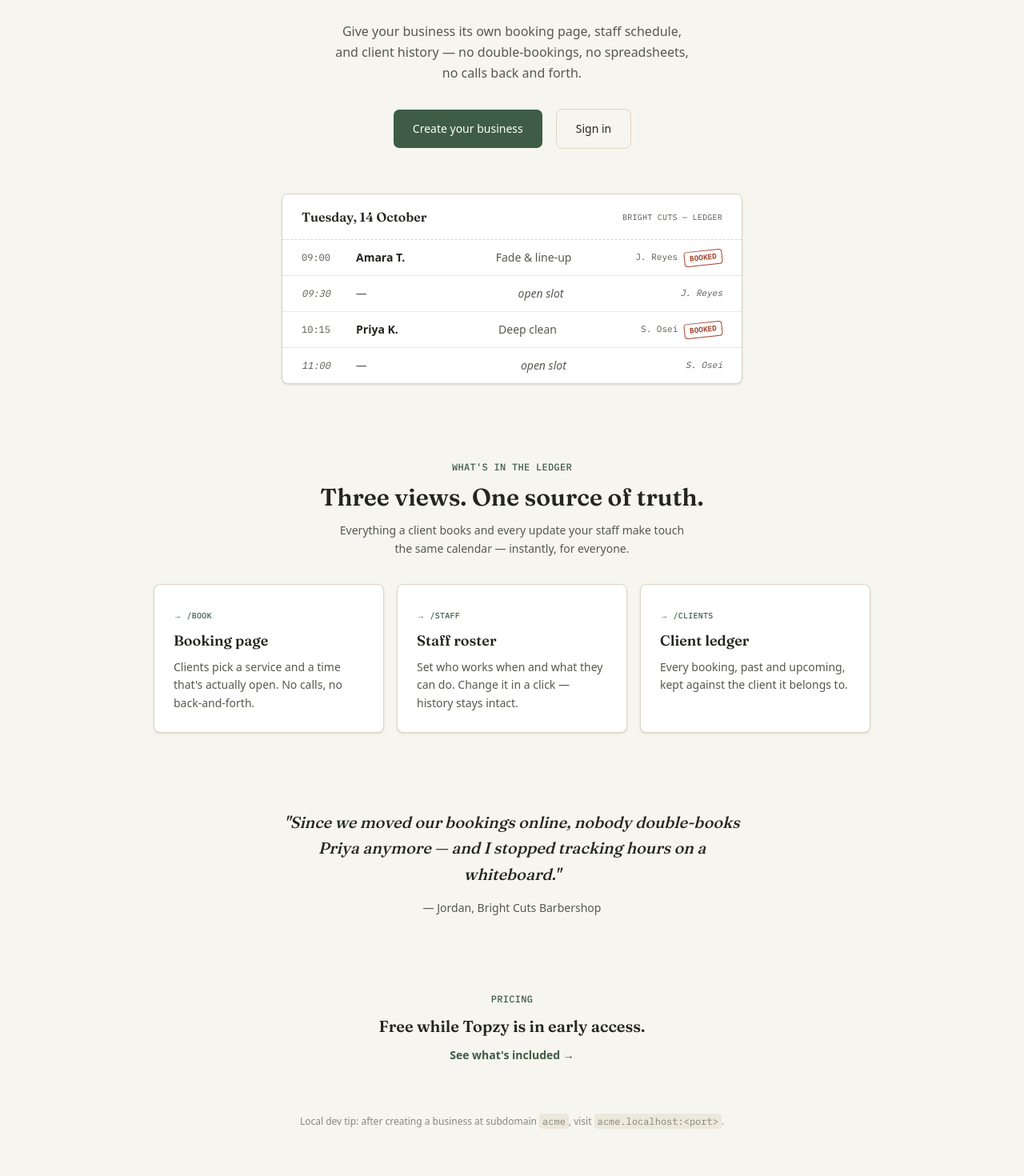
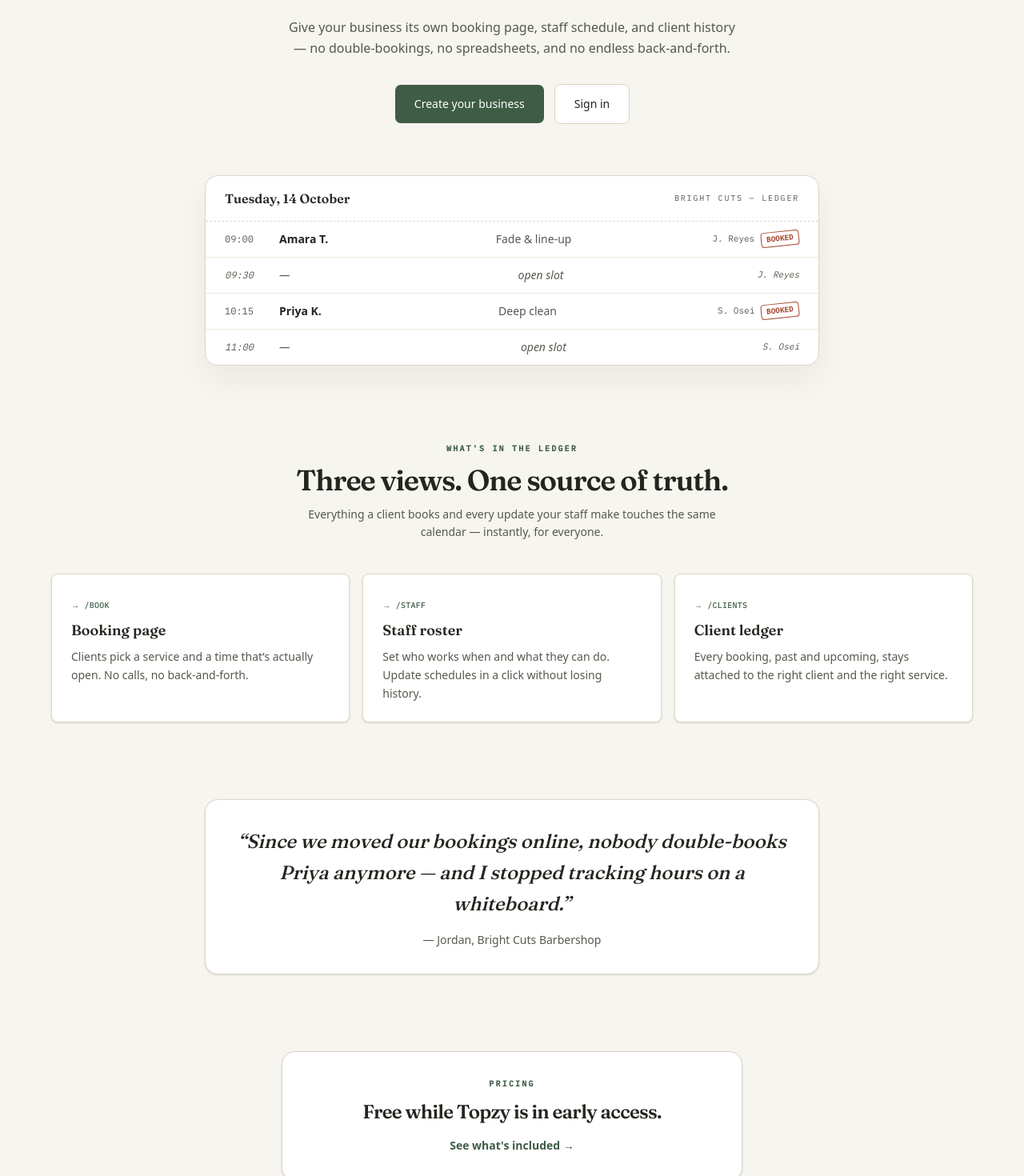
Before and after one commit to Topzy0804/Booking-Software, a Next.js app: page / in a window 1280 px wide. Shown: the part 380-1850 px from the top of the page at 80% size. Built offline with nearby package versions, Linux system fonts and the light colour scheme; no server answers.

Commit message:
configure booking view based on permission

```diff
--- a/src/app/api/resources/[id]/route.ts
+++ b/src/app/api/resources/[id]/route.ts
@@ -7,9 +7,22 @@ import { z } from "zod";
 import { memberships } from "@/db/schema";
 
 
+async function getCanViewAllBookings(
+  linkedUserId: string | null,
+  tenantId: string
+): Promise<boolean> {
+  if (!linkedUserId) return false;
+  const [membership] = await db
+    .select({ canViewAllBookings: memberships.canViewAllBookings })
+    .from(memberships)
+    .where(and(eq(memberships.userId, linkedUserId), eq(memberships.tenantId, tenantId)));
+  return membership?.canViewAllBookings ?? false;
+}
+
 function buildResourceDetails(
   resource: typeof resources.$inferSelect,
   hours: Array<typeof workingHours.$inferSelect>,
+  canViewAllBookings: boolean,
   links: Array<{ serviceId: string }>
 ) {
   return {
@@ -20,6 +33,7 @@ function buildResourceDetails(
       endTime: h.endTime,
     })),
     serviceIds: links.map((l) => l.serviceId),
+    canViewAllBookings,
   };
 }
 
@@ -102,17 +116,21 @@ export async function PATCH(req: NextRequest, { params }: { params: Promise<{ id
   }
 
   const [updated] = await db.select().from(resources).where(eq(resources.id, id));
+
   const updatedHours = await db
     .select()
     .from(workingHours)
     .where(eq(workingHours.resourceId, id));
+
   const updatedLinks = await db
     .select({ serviceId: serviceResources.serviceId })
     .from(serviceResources)
     .where(eq(serviceResources.resourceId, id));
 
+  const canViewAll = await getCanViewAllBookings(updated.linkedUserId, auth.tenant.id);
+
   return NextResponse.json({
-    resource: buildResourceDetails(updated, updatedHours, updatedLinks),
+    resource: buildResourceDetails(updated, updatedHours, canViewAll, updatedLinks),
   });
 }
 
@@ -134,12 +152,15 @@ export async function GET(req: NextRequest, { params }: { params: Promise<{ id:
     .select()
     .from(workingHours)
     .where(eq(workingHours.resourceId, id));
+
   const links = await db
     .select({ serviceId: serviceResources.serviceId })
     .from(serviceResources)
     .where(eq(serviceResources.resourceId, id));
 
+  const canViewAll = await getCanViewAllBookings(resource.linkedUserId, auth.tenant.id);
+
   return NextResponse.json({
-    resource: buildResourceDetails(resource, hours, links),
+    resource: buildResourceDetails(resource, hours, canViewAll, links),
   });
 }
--- a/src/app/landingpage.tsx
+++ b/src/app/landingpage.tsx
@@ -11,144 +11,136 @@ export default async function HomePage() {
   }
 
   return (
-    <main className="bg-paper flex flex-1 flex-col items-center px-6 py-24 text-center">
-      <p className="font-mono text-xs font-medium uppercase tracking-wide text-moss">
+    <main className="flex flex-1 flex-col items-center bg-paper px-6 py-20 text-center sm:px-8">
+      <div className="w-full max-w-6xl">
+        <div className="mx-auto max-w-3xl">
+          <p className="font-mono text-[10px] font-semibold uppercase tracking-[0.22em] text-moss">
             Booking, staff &amp; clients — one ledger
           </p>
-      <h1 className="mt-4 max-w-3xl font-display text-4xl font-semibold leading-tight tracking-tight text-ink sm:text-5xl">
+
+          <h1 className="mt-5 font-display text-4xl font-semibold leading-[1.02] tracking-[-0.04em] text-ink sm:text-5xl lg:text-6xl">
             Run every appointment from one calendar your whole team can trust
           </h1>
 
-      <p className="mt-4 max-w-md text-base leading-relaxed text-ink-soft">
+          <p className="mx-auto mt-5 max-w-xl text-base leading-relaxed text-ink-soft">
             Give your business its own booking page, staff schedule, and client
-        history — no double-bookings, no spreadsheets, no calls back and
-        forth.
+            history — no double-bookings, no spreadsheets, and no endless back-and-forth.
           </p>
 
-      <div className="mt-8 flex gap-4">
-        <Button asChild className="bg-moss hover:bg-moss-dark px-6 py-6 text-white">
+          <div className="mt-8 flex flex-col items-center justify-center gap-3 sm:flex-row">
+            <Button asChild className="bg-moss px-6 py-6 text-white hover:bg-moss-dark">
               <Link href="/signup">Create your business</Link>
             </Button>
-        <Button asChild className="border-stone px-6 py-6 text-ink">
+            <Button
+              asChild
+              variant="outline"
+              className="border-stone bg-paper-raised px-6 py-6 text-ink hover:bg-stone-soft"
+            >
               <Link href="/login">Sign in</Link>
             </Button>
           </div>
+        </div>
 
+        <div className="mt-16">
           <DayLedger />
+        </div>
 
-      <section className="mt-24 w-full max-w-4xl">
-        <p className="font-mono text-xs font-medium uppercase tracking-wide text-moss">
+        <section className="mt-24 w-full">
+          <div className="mx-auto max-w-2xl text-center">
+            <p className="font-mono text-[10px] font-semibold uppercase tracking-[0.22em] text-moss">
               What&apos;s in the ledger
             </p>
-        <h2 className="mt-3 font-display text-2xl font-semibold text-ink sm:text-3xl">
+            <h2 className="mt-3 font-display text-3xl font-semibold tracking-[-0.03em] text-ink sm:text-4xl">
               Three views. One source of truth.
             </h2>
-        <p className="mx-auto mt-3 max-w-md text-sm leading-relaxed text-ink-soft">
-          Everything a client books and every update your staff make touch
-          the same calendar — instantly, for everyone.
+            <p className="mx-auto mt-3 max-w-lg text-sm leading-relaxed text-ink-soft">
+              Everything a client books and every update your staff make touches the
+              same calendar — instantly, for everyone.
             </p>
+          </div>
 
-        <div className="mt-8 grid grid-cols-1 gap-4 sm:grid-cols-3">
+          <div className="mt-10 grid grid-cols-1 gap-4 md:grid-cols-3">
             <FeatureCard
               tag="→ /book"
               title="Booking page"
-            body="Clients pick a service and a time that's actually open. No calls, no back-and-forth."
+              body="Clients pick a service and a time that’s actually open. No calls, no back-and-forth."
             />
             <FeatureCard
               tag="→ /staff"
               title="Staff roster"
-            body="Set who works when and what they can do. Change it in a click — history stays intact."
+              body="Set who works when and what they can do. Update schedules in a click without losing history."
             />
             <FeatureCard
               tag="→ /clients"
               title="Client ledger"
-            body="Every booking, past and upcoming, kept against the client it belongs to."
+              body="Every booking, past and upcoming, stays attached to the right client and the right service."
             />
           </div>
         </section>
 
-      <section className="mt-24 max-w-xl">
-        <blockquote className="font-display text-xl font-medium italic leading-relaxed text-ink">
-          &quot;Since we moved our bookings online, nobody double-books Priya
-          anymore — and I stopped tracking hours on a whiteboard.&quot;
+        <section className="mt-24">
+          <div className="mx-auto max-w-3xl rounded-2xl border border-stone bg-paper-raised p-8 text-center shadow-sm">
+            <blockquote className="font-display text-xl font-medium italic leading-relaxed text-ink sm:text-2xl">
+              “Since we moved our bookings online, nobody double-books Priya anymore —
+              and I stopped tracking hours on a whiteboard.”
             </blockquote>
             <cite className="mt-4 block text-sm not-italic text-ink-soft">
               — Jordan, Bright Cuts Barbershop
             </cite>
+          </div>
         </section>
 
         <section className="mt-24">
-        <p className="font-mono text-xs font-medium uppercase tracking-wide text-moss">
+          <div className="mx-auto max-w-xl rounded-2xl border border-stone bg-paper-raised p-8 text-center shadow-sm">
+            <p className="font-mono text-[10px] font-semibold uppercase tracking-[0.22em] text-moss">
               Pricing
             </p>
-        <h2 className="mt-3 font-display text-xl font-semibold text-ink">
+            <h2 className="mt-3 font-display text-2xl font-semibold tracking-[-0.03em] text-ink">
               Free while Topzy is in early access.
             </h2>
             <Link
               href="/pricing"
-          className="mt-3 inline-block text-sm font-semibold text-moss hover:text-moss-dark"
+              className="mt-4 inline-block text-sm font-semibold text-moss transition hover:text-moss-dark"
             >
               See what&apos;s included →
             </Link>
+          </div>
         </section>
 
         {process.env.NODE_ENV === 'development' && (
-        <p className="mt-16 text-xs text-ink-soft/70">
+          <p className="mt-16 text-center text-xs text-ink-soft/70">
             Local dev tip: after creating a business at subdomain{' '}
-          <code className="rounded bg-stone-soft px-1 py-0.5">acme</code>,
-          visit{' '}
+            <code className="rounded bg-stone-soft px-1 py-0.5">acme</code>, visit{' '}
             <code className="rounded bg-stone-soft px-1 py-0.5">
               acme.localhost:&lt;port&gt;
             </code>
             .
           </p>
         )}
+      </div>
     </main>
   );
 }
 
 function DayLedger() {
   const rows = [
-    {
-      time: '09:00',
-      client: 'Amara T.',
-      service: 'Fade & line-up',
-      staff: 'J. Reyes',
-      status: 'booked' as const,
-    },
-    {
-      time: '09:30',
-      client: null,
-      service: 'open slot',
-      staff: 'J. Reyes',
-      status: 'open' as const,
-    },
-    {
-      time: '10:15',
-      client: 'Priya K.',
-      service: 'Deep clean',
-      staff: 'S. Osei',
-      status: 'booked' as const,
-    },
-    {
-      time: '11:00',
-      client: null,
-      service: 'open slot',
-      staff: 'S. Osei',
-      status: 'open' as const,
-    },
+    { time: '09:00', client: 'Amara T.', service: 'Fade & line-up', staff: 'J. Reyes', status: 'booked' as const },
+    { time: '09:30', client: null, service: 'open slot', staff: 'J. Reyes', status: 'open' as const },
+    { time: '10:15', client: 'Priya K.', service: 'Deep clean', staff: 'S. Osei', status: 'booked' as const },
+    { time: '11:00', client: null, service: 'open slot', staff: 'S. Osei', status: 'open' as const },
   ];
 
   return (
-    <div className="mx-auto mt-14 w-full max-w-xl overflow-hidden rounded-lg border border-stone bg-paper-raised text-left shadow-sm">
+    <div className="mx-auto w-full max-w-3xl overflow-hidden rounded-2xl border border-stone bg-paper-raised text-left shadow-[0_18px_40px_rgba(34,38,31,0.06)]">
       <div className="flex items-center justify-between border-b border-dashed border-stone px-6 py-4">
         <span className="font-display text-base font-semibold text-ink">
           Tuesday, 14 October
         </span>
-        <span className="font-mono text-[10px] uppercase tracking-wide text-ink-soft">
+        <span className="font-mono text-[10px] uppercase tracking-[0.18em] text-ink-soft">
           Bright Cuts — Ledger
         </span>
       </div>
+
       <div>
         {rows.map((row) => (
           <div
@@ -158,10 +150,13 @@ function DayLedger() {
             }`}
           >
             <span className="font-mono text-xs text-ink-soft">{row.time}</span>
+
             <span className={row.status === 'booked' ? 'font-semibold text-ink' : ''}>
               {row.client ?? '—'}
             </span>
+
             <span className="text-ink-soft">{row.service}</span>
+
             <span className="flex items-center justify-end gap-2 font-mono text-[11px] text-ink-soft">
               {row.staff}
               {row.status === 'booked' && (
--- a/src/components/bookingFlow.tsx
+++ /dev/null
@@ -1 +0,0 @@
-'use'
--- a/src/components/bookingPanel.tsx
+++ b/src/components/bookingPanel.tsx
@@ -134,7 +134,7 @@ export default function BookingsPanel({
         <>
           {/* Desktop / tablet: table */}
           <div className="hidden overflow-x-auto rounded-lg border border-stone bg-paper-raised md:block">
-            <div className="grid min-w-[720px] grid-cols-[110px_1.4fr_1fr_1fr_120px_1fr] gap-3 bg-stone-soft px-4 py-2.5 font-mono text-[10px] uppercase tracking-wide text-ink-soft">
+            <div className="grid min-w-180 grid-cols-[110px_1.4fr_1fr_1fr_120px_1fr] gap-3 bg-stone-soft px-4 py-2.5 font-mono text-[10px] uppercase tracking-wide text-ink-soft">
               <div>Time</div>
               <div>Client</div>
               <div>Service</div>
@@ -145,7 +145,7 @@ export default function BookingsPanel({
             {paginated.map((b) => (
               <div
                 key={b.id}
-                className="grid min-w-[720px] grid-cols-[110px_1.4fr_1fr_1fr_120px_1fr] items-center gap-3 border-t border-stone-soft px-4 py-3 text-[13px]"
+                className="grid min-w-180 grid-cols-[110px_1.4fr_1fr_1fr_120px_1fr] items-center gap-3 border-t border-stone-soft px-4 py-3 text-[13px]"
               >
                 <div className="font-mono text-ink">
                   {new Date(b.startsAt).toLocaleString(undefined, {
--- a/src/components/staffPanel.tsx
+++ b/src/components/staffPanel.tsx
@@ -34,7 +34,7 @@ type WorkingHourEntry = { dayOfWeek: number; startTime: string; endTime: string;
 
 type ResourceWithDetails = Resource & {
   email?: string;
-  CanViewAllBookings?: boolean;
+  canViewAllBookings?: boolean;
   serviceIds?: string[];
   workingHours?: WorkingHourEntry[];
 };
@@ -105,6 +105,7 @@ export default function StaffPanel({
       setEditingId(resource.id);
       setName(resource.name);
       setEmail(resource.email ?? '');
+      setCanViewAllBookings(resource.canViewAllBookings ?? false);
       setSelectedServiceIds(resource.serviceIds ?? []);
       if (resource.workingHours && resource.workingHours.length > 0) {
         setDays(resource.workingHours.map((h) => h.dayOfWeek));
@@ -139,6 +140,7 @@ export default function StaffPanel({
           email,
           serviceIds: selectedServiceIds,
           workingHours: { startTime, endTime, days },
+          ...(editingId ? { canViewAllBookings } : {}),
         }),
       });
 
@@ -412,7 +414,7 @@ export default function StaffPanel({
                              {serviceNames.length ? <div className="flex flex-wrap gap-1.5">{serviceNames.map((serviceName) => <span key={serviceName} className="rounded-full border border-stone px-2.5 py-1 text-[10px] text-ink-soft">{serviceName}</span>)}</div> : <p className="text-[11px] text-ink-soft">No services assigned</p>}
                            </div>
                            <div className="border-t border-stone-soft pt-3">
-                             <div className="flex items-center justify-between gap-3"><span className="text-[10px] text-ink-soft">Booking access</span><span className="text-[10px] font-medium text-ink">{r.CanViewAllBookings ? "All bookings" : "Own bookings"}</span></div>
+                             <div className="flex items-center justify-between gap-3"><span className="text-[10px] text-ink-soft">Booking access</span><span className="text-[10px] font-medium text-ink">{r.canViewAllBookings ? "All bookings" : "Own bookings"}</span></div>
                            </div>
                          </CardContent>
                        </Card>
```
Lines whose indentation alone changed are shown as unchanged.
